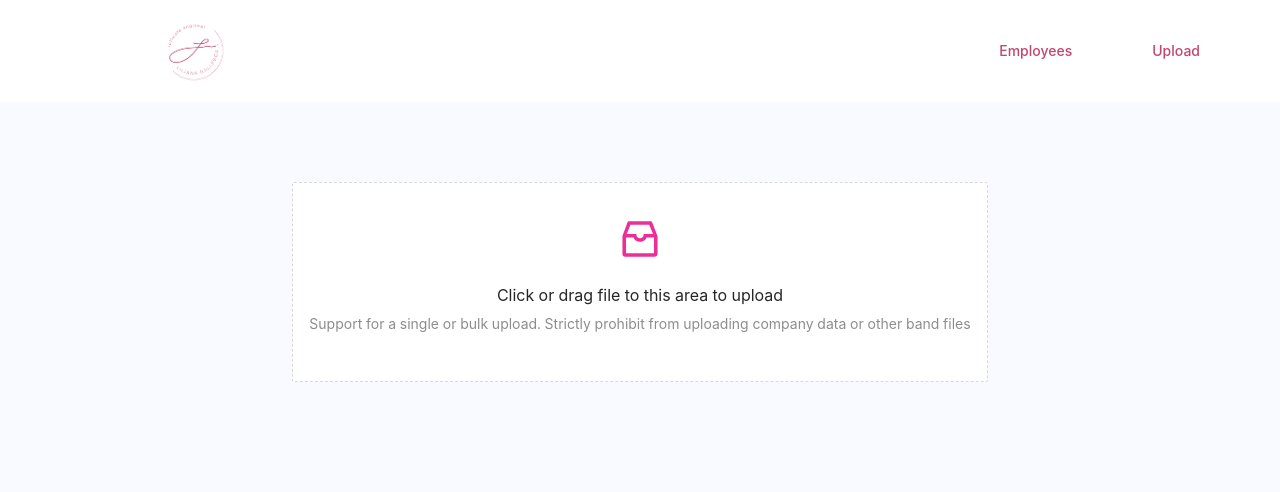
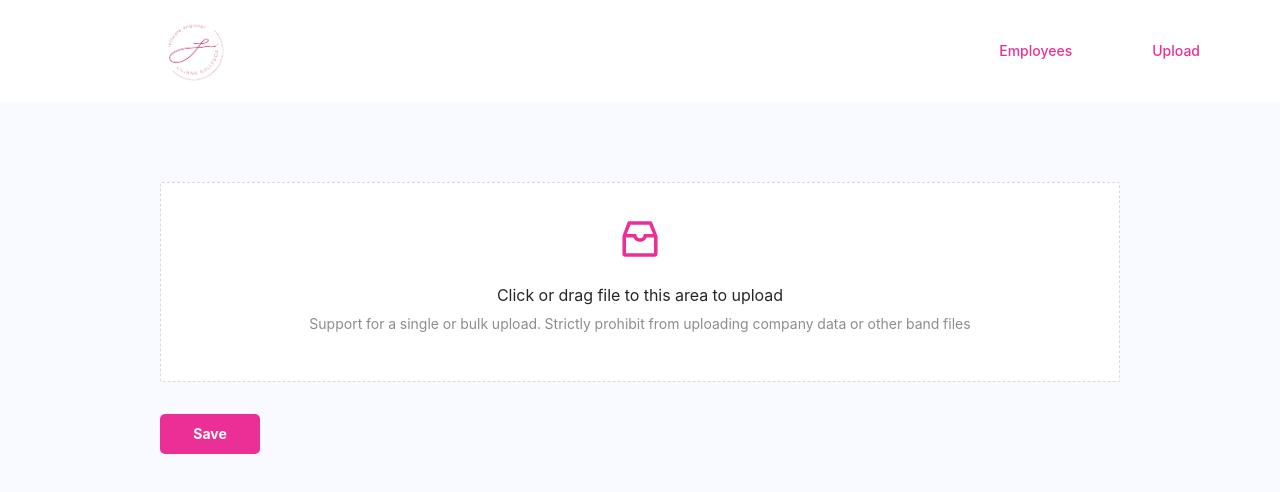
Before and after one commit to lilianaruva/factumex, a React (Create React App) app: page /upload in a window 1280 px wide. Shown: the top 492 px of the page. Built offline with nearby package versions, Linux system fonts and the light colour scheme.

Commit message:
onChange event

```diff
--- a/src/mystyle.scss
+++ b/src/mystyle.scss
@@ -11,14 +11,14 @@
     z-index: 10;
 
     a {
-        color: #C44569;
+        color: #eb2f96;
         text-decoration: none;
         font-size: 14px;
         font-weight: 500;
         padding-left: 5rem;
 
         &:hover {
-            color: #c445699d;
+            color: #eb2f969d;
         }
     }
 }
@@ -32,7 +32,7 @@
     h1 {
         font-size: 38px;
         margin: 0.5rem;
-        color: #C44569;
+        color: #eb2f96;
     }
 
     p {
@@ -52,12 +52,12 @@
 
         span {
             padding: 0.5rem;
-            box-shadow: inset 0 -70px 0 0 #C44569;
+            box-shadow: inset 0 -70px 0 0 #eb2f96;
         }
     }
 
     a:link {
-        color: #C44569;
+        color: #eb2f96;
         text-decoration: none;
         font-size: 28px !important;
     }
@@ -91,10 +91,26 @@
 
 .draggerPage {
     display: flex;
-    flex-direction: row;
+    flex-direction: column;
     padding: 5rem 10rem;
     color: #161616;
     justify-content: center;
+
+    .buttonUpload {
+        margin-top: 2rem;
+        max-width: 100px;
+        height: 40px;
+        background: #eb2f96;
+        color: #fff;
+        font-weight: bold;
+        border-radius: 5px;
+        border: none;
+
+        &:hover{
+            background: #eb2f96a5;
+            cursor: pointer;
+        }
+    }
 }
 
 .ant-upload.ant-upload-drag .ant-upload-btn {
--- a/src/pages/Home.jsx
+++ b/src/pages/Home.jsx
@@ -23,19 +23,19 @@ const Home = () => {
       <div className="waves">
         <svg xmlns="http://www.w3.org/2000/svg" viewBox="0 0 1440 320">
           <path
-            fill="#C44569"
+            fill="#eb2f96"
             fill-opacity=".2"
             d="M0,192L48,176C96,160,192,128,288,122.7C384,117,480,139,576,160C672,181,768,203,864,224C960,245,1056,267,1152,229.3C1248,192,1344,96,1392,48L1440,0L1440,320L1392,320C1344,320,1248,320,1152,320C1056,320,960,320,864,320C768,320,672,320,576,320C480,320,384,320,288,320C192,320,96,320,48,320L0,320Z"
           ></path>
 
           <path
-            fill="#C44569"
+            fill="#eb2f96"
             fill-opacity=".5"
             d="M0,64L48,64C96,64,192,64,288,96C384,128,480,192,576,186.7C672,181,768,107,864,80C960,53,1056,75,1152,101.3C1248,128,1344,160,1392,176L1440,192L1440,320L1392,320C1344,320,1248,320,1152,320C1056,320,960,320,864,320C768,320,672,320,576,320C480,320,384,320,288,320C192,320,96,320,48,320L0,320Z"
           ></path>
 
           <path
-            fill="#C44569"
+            fill="#eb2f96"
             fill-opacity=".3"
             d="M0,160L48,170.7C96,181,192,203,288,192C384,181,480,139,576,149.3C672,160,768,224,864,224C960,224,1056,160,1152,138.7C1248,117,1344,139,1392,149.3L1440,160L1440,320L1392,320C1344,320,1248,320,1152,320C1056,320,960,320,864,320C768,320,672,320,576,320C480,320,384,320,288,320C192,320,96,320,48,320L0,320Z"
           ></path>
--- a/src/pages/UploadPage.jsx
+++ b/src/pages/UploadPage.jsx
@@ -1,26 +1,30 @@
-import React from "react";
+import React, { useState } from "react";
 import { InboxOutlined } from "@ant-design/icons";
-import { message, Upload, Col, Row } from "antd";
+import { Upload, Col, Row } from "antd";
 const { Dragger } = Upload;
+
+const UploadPage = () => {
+  const [fileList, setFileList] = useState([]);
 
   const props = {
     name: "file",
     multiple: true,
     accept: ".png,.jpeg,.jpg",
     listType: "picture",
-  beforeUpload(file) {
-    console.log(file);
-    return false;
+
+    onChange({ fileList: newFileList }) {
+      setFileList(newFileList);
     },
-
-  onChange(info) {},
 
     onDrop(e) {
       console.log("Dropped files");
     },
   };
 
-const UploadPage = () => {
+  const Save = () => {
+    console.log("save");
+  };
+
   return (
     <>
       <div className="draggerPage">
@@ -40,6 +44,9 @@ const UploadPage = () => {
             </Dragger>
           </Col>
         </Row>
+        <button className="buttonUpload" onClick={Save}>
+          Save
+        </button>
       </div>
       <Row></Row>
     </>
```
Lines whose indentation alone changed are shown as unchanged.
